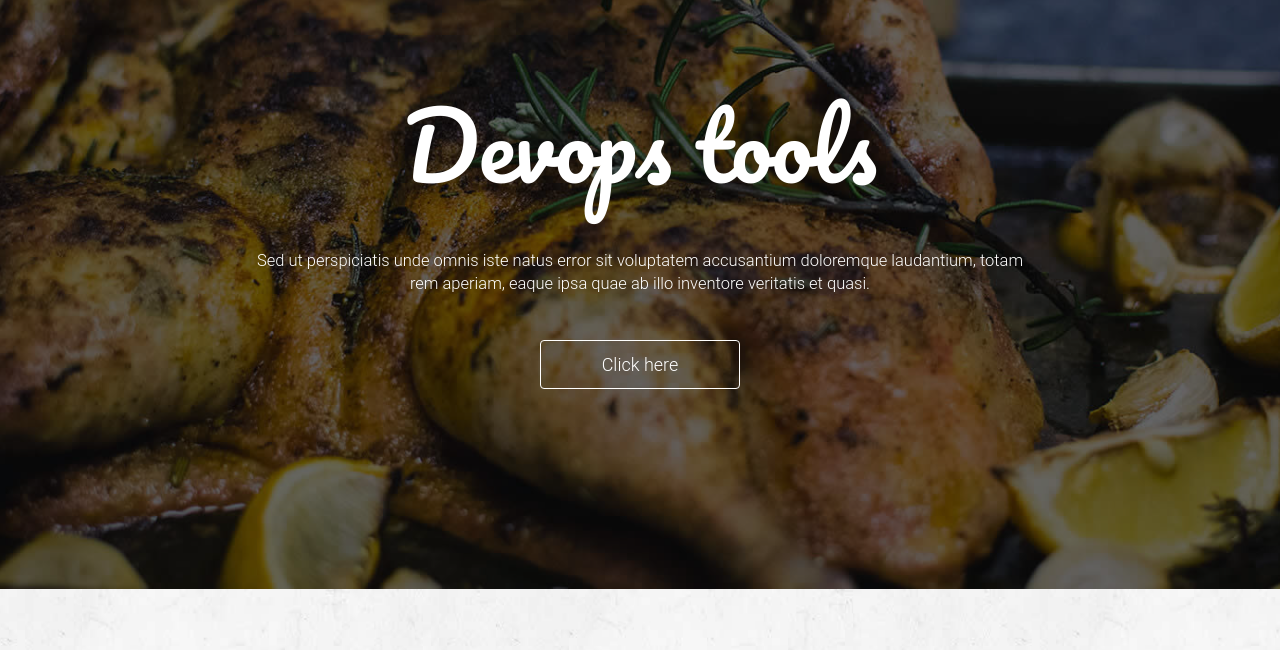
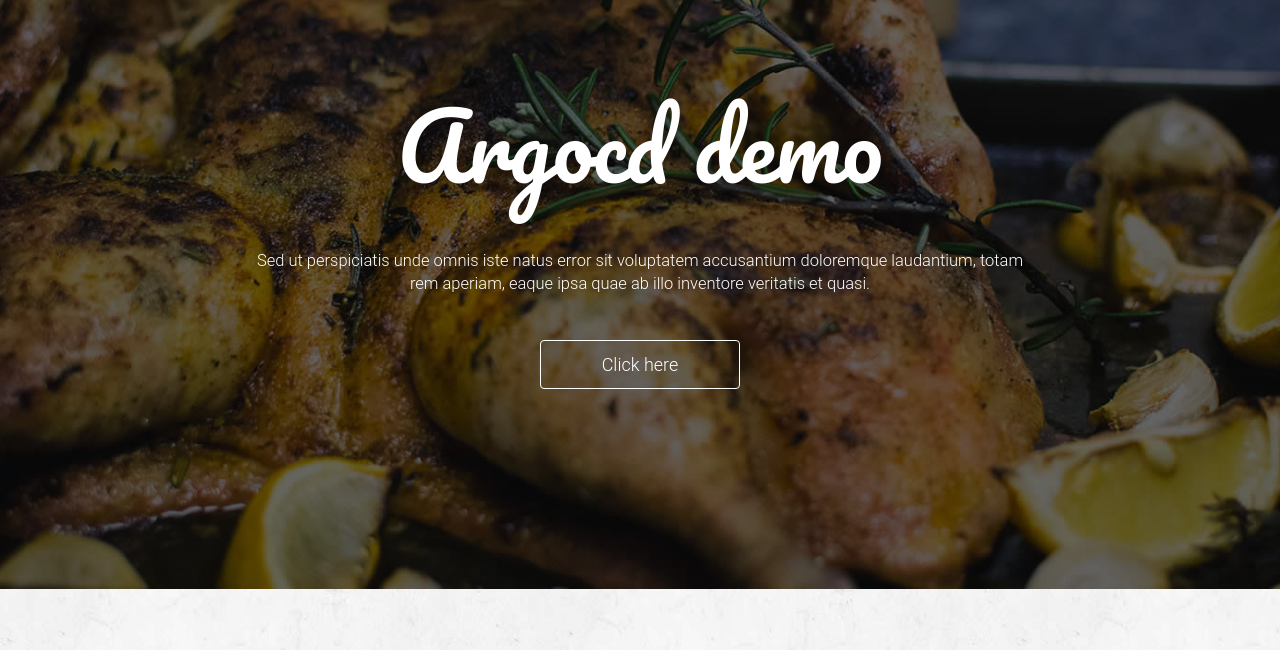
Before and after one commit to saiakhil46/circleci-build, a plain HTML site: page web-files/index.html in a window 1280 px wide. Shown: the part 150-800 px from the top of the page. Drawn offline with Linux system fonts and the light colour scheme.

Commit message:
updated index.html

```diff
--- a/web-files/index.html
+++ b/web-files/index.html
@@ -105,7 +105,7 @@
                         <div class="main_slider text-center">
                             <div class="col-md-12">
                                 <div class="main_slider_content wow zoomIn" data-wow-duration="1s">
-                                    <h1>Devops tools</h1>
+                                    <h1>Argocd demo</h1>
                                     <p>Sed ut perspiciatis unde omnis iste natus error sit voluptatem accusantium doloremque laudantium, totam rem aperiam, eaque ipsa quae ab illo inventore veritatis et quasi. </p>
                                     <button href="" class="btn-lg">Click here</button>
                                 </div>
```
